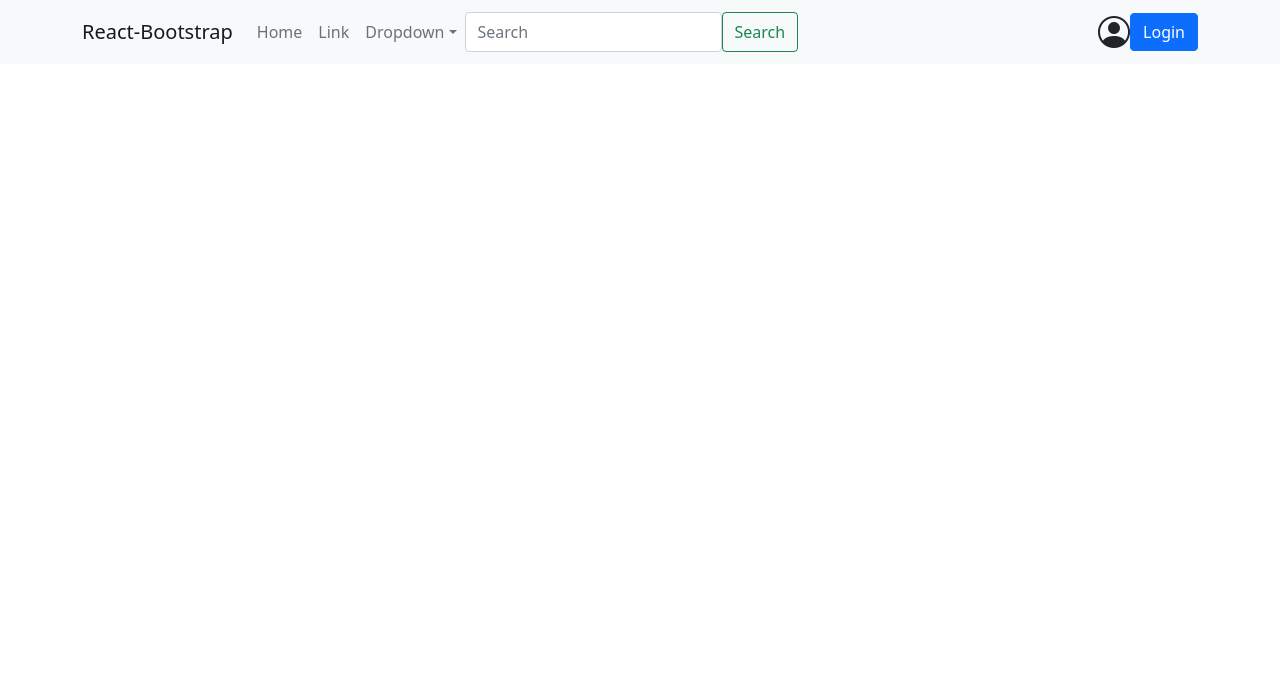
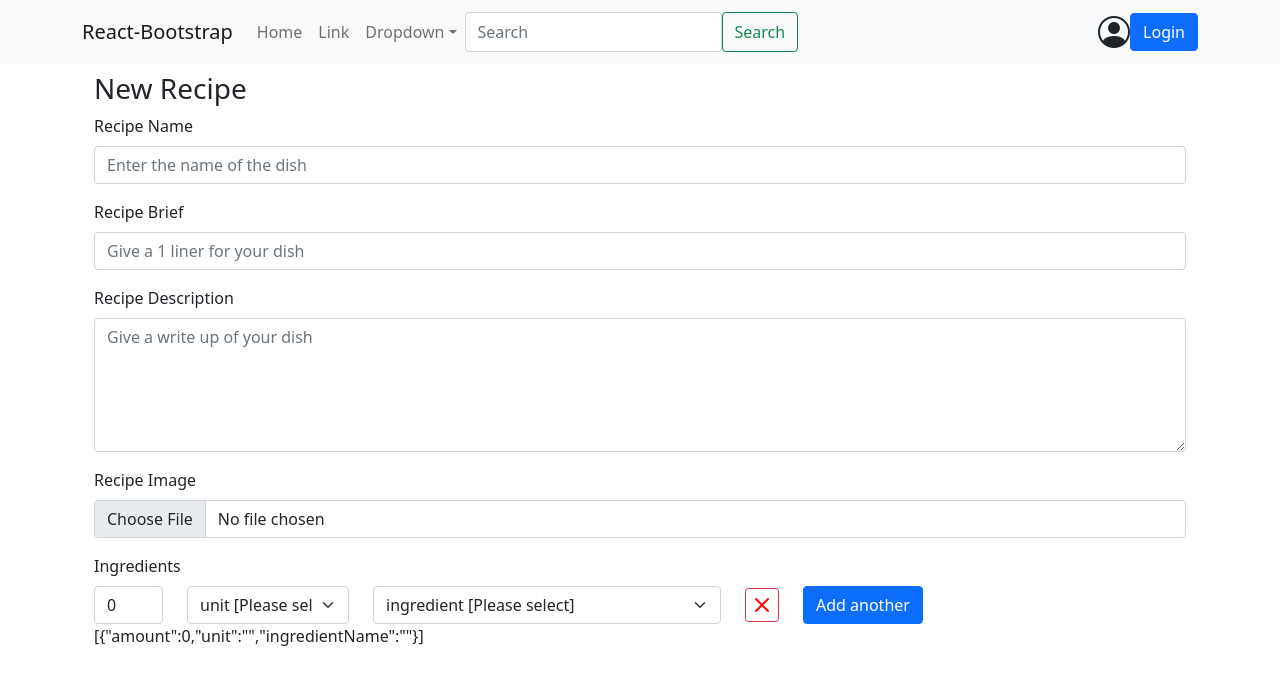
Before and after one commit to kalyak/RHub, a React (Create React App) app: page /recipes/new in a window 1280 px wide. Shown: the top 684 px of the page. Built offline with nearby package versions, Linux system fonts and the light colour scheme.

Commit message:
Added ingredients adding logic, component testing layout.

```diff
--- a/package.json
+++ b/package.json
@@ -3,6 +3,9 @@
   "version": "0.1.0",
   "private": true,
   "dependencies": {
+    "@testing-library/jest-dom": "^5.14.1",
+    "@testing-library/react": "^12.0.0",
+    "@testing-library/user-event": "^13.2.1",
     "bootstrap": "^5.1.0",
     "react": "^16.11.0",
     "react-bootstrap": "^2.0.0-beta.5",
--- a/src/recipes/components/CommentForm.js
+++ b/src/recipes/components/CommentForm.js
@@ -0,0 +1,19 @@
+import React from "react";
+import { Button, Container, Form } from "react-bootstrap";
+
+const CommentForm = () => {
+  return (
+    <Container className="mb-3">
+      <Form>
+        <Form.Control
+          as="textarea"
+          rows={5}
+          placeholder="Have you tried this recipe? Comment here on how it turned out!"
+        />
+        <Button type="submit">Submit</Button>
+      </Form>
+    </Container>
+  );
+};
+
+export default CommentForm;
--- a/src/recipes/components/InstructionsList.js
+++ b/src/recipes/components/InstructionsList.js
@@ -4,10 +4,10 @@ const InstructionsList = ({ instructionsList }) => {
   return (
     <React.Fragment>
       {instructionsList.map((section) => (
-        <ol class="list-group list-group-numbered list-group-flush">
+        <ol className="list-group list-group-numbered list-group-flush">
           <h3>Instructions for {section.instructionsFor}</h3>
           {section.instructions.map((instruction) => (
-            <li class="list-group-item">{instruction}</li>
+            <li className="list-group-item">{instruction}</li>
           ))}
         </ol>
       ))}{" "}
--- a/src/recipes/components/RecipeCarousel.js
+++ b/src/recipes/components/RecipeCarousel.js
@@ -1,7 +1,6 @@
 import React, { useState } from "react";
-import { Button, Card, Carousel, Image, Row } from "react-bootstrap";
+import { Button, Card, Carousel, Image } from "react-bootstrap";
 import { Link } from "react-router-dom";
-import RecipeTags from "./RecipeTags";
 import StarRating from "./StarRating";
 
 const RecipeCarousel = ({ recipes }) => {
@@ -13,7 +12,7 @@ const RecipeCarousel = ({ recipes }) => {
   return (
     <Carousel className="border border-5">
       {recipes.map((recipe) => {
-        const date = recipe.updateDate.toDateString();
+        const date = recipe.updateDate.toLocaleDateString();
         return (
           // <RecipeCarouselItem key={recipe.id} recipe={recipe} />
           <Carousel.Item
--- a/src/recipes/components/RecipeForm.js
+++ b/src/recipes/components/RecipeForm.js
@@ -0,0 +1,190 @@
+import React, { useState } from "react";
+import { Button, Col, Container, Form, Row } from "react-bootstrap";
+
+const DUMMY_RECIPE = {
+  id: "r1",
+  title: "Brazilian Chocolate Fudge Truffles (Brigadeiros)",
+  brief: "A very yummy dish you have to try it yourself!",
+  description:
+    "Lorem ipsum dolor sit amet, consectetur adipiscing elit, sed do eiusmod tempor incididunt ut labore et dolore magna aliqua. Risus at ultrices mi tempus imperdiet nulla. Convallis a cras semper auctor neque vitae.",
+  image:
+    "https://www.thespruceeats.com/thmb/kV-YxDtWwLPHC9HDEqiF3JU-5Q8=/960x0/filters:no_upscale():max_bytes(150000):strip_icc():format(webp)/GettyImages-84515588-579198163df78c1734f12b1e.jpg",
+  tags: ["quick & easy", "appetizers"],
+  user: "u1",
+  updateDate: new Date(),
+  rating: 4.8,
+  noOfRatings: 536,
+  noOfComments: 209,
+  ingredientsList: [
+    {
+      ingredientsFor: "Brigadeiros",
+      ingredients: [
+        {
+          ingredientName: "sweetened condensed milk",
+          amount: 14,
+          unit: "ounce",
+        },
+        { ingredientName: "cocoa powder", amount: 4, unit: "tablespoon" },
+        { ingredientName: "salt", amount: 1 / 4, unit: "teaspoon" },
+        { ingredientName: "butter", amount: 3, unit: "tablespoon" },
+        { ingredientName: "vanilla", amount: 1, unit: "teaspoon" },
+        { ingredientName: "chocolate sprinkles", amount: null, unit: null },
+      ],
+    },
+  ],
+  instructionsList: [
+    {
+      instructionsFor: "Brigadeiros",
+      instructions: [
+        "Pour the condensed milk into a pot. Stir in the cocoa powder and the salt.",
+        "Cook, stirring constantly, over low heat. Keep the mixture barely at a boil to prevent burning and sticking.",
+        "Cook for 10 to 15 minutes, stirring constantly until the mixture becomes very thick and shiny and starts to pull away from the bottom and sides of the pan.",
+        "Remove from the heat and stir in the butter and vanilla.",
+        "Chill in the refrigerator for 20 to 30 minutes. With buttered hands, roll the mixture into 1-inch balls.",
+        "Roll each ball in the chocolate sprinkles and place in a paper cup.",
+        "Chill until ready to serve.",
+      ],
+    },
+  ],
+};
+
+const RecipeForm = () => {
+  const [ingredientsList, setIngredientsList] = useState([
+    {
+      amount: 0,
+      unit: "",
+      ingredientName: "",
+    },
+  ]);
+
+  const editIngredientHander = (event, index) => {
+    const { id, value } = event.target;
+    const newIngredientsList = [...ingredientsList];
+    newIngredientsList[index][id] = value;
+    setIngredientsList(newIngredientsList);
+  };
+  const addIngredientHandler = () => {
+    setIngredientsList([
+      ...ingredientsList,
+      { amount: 0, unit: "", ingredientName: "" },
+    ]);
+  };
+
+  const removeIngredientHandler = (index) => {
+    const newIngredientsList = [...ingredientsList];
+    newIngredientsList.splice(index, 1);
+    setIngredientsList(newIngredientsList);
+    console.log(newIngredientsList);
+  };
+
+  return (
+    <Container>
+      <h3>New Recipe</h3>
+      <Form>
+        <Form.Group className="mb-3" controlId="formRecipeTitle">
+          <Form.Label>Recipe Name</Form.Label>
+          <Form.Control
+            type="textarea"
+            alt="Recipe name input"
+            placeholder="Enter the name of the dish"
+          />
+        </Form.Group>
+        <Form.Group className="mb-3" controlId="formRecipeBrief">
+          <Form.Label>Recipe Brief</Form.Label>
+          <Form.Control
+            type="textarea"
+            alt="Recipe brief input"
+            placeholder="Give a 1 liner for your dish"
+          />
+        </Form.Group>
+        <Form.Group className="mb-3" controlId="formRecipeDescription">
+          <Form.Label>Recipe Description</Form.Label>
+          <Form.Control
+            as="textarea"
+            rows={5}
+            placeholder="Give a write up of your dish"
+          />
+        </Form.Group>
+        <Form.Group className="mb-3" controlId="formRecipeImage">
+          <Form.Label>Recipe Image</Form.Label>
+          <Form.Control type="file" alt="Recipe image file picker" />
+        </Form.Group>
+        <Form.Label>Ingredients</Form.Label>
+        {ingredientsList.map((ingredient, index) => (
+          <Row name="ingredientRow" key={index} className="align-items-center">
+            {/* <Col md="1"> */}
+            <Form.Group as={Col} md="1" controlId="amount">
+              <Form.Control
+                type="number"
+                placeholder="Amount"
+                onChange={(event) => editIngredientHander(event, index)}
+                value={ingredient.amount}
+                min={0}
+                step={0.01}
+              />
+            </Form.Group>
+            {/* </Col> */}
+            {/* <Col md="2"> */}
+            <Form.Group as={Col} md="2" controlId="unit">
+              <Form.Select
+                onChange={(event) => editIngredientHander(event, index)}
+                value={ingredient.unit}
+              >
+                <option value="" disabled hidden>
+                  unit [Please select]
+                </option>
+                <option value="cup">cup</option>
+                <option value="tbsp">tablespoon</option>
+                <option value="tsp">fluid ounce</option>
+                <option value="gram">gram</option>
+                <option value="ml">ml</option>
+              </Form.Select>
+            </Form.Group>
+            {/* </Col> */}
+            {/* <Col md="4"> */}
+            <Form.Group as={Col} md="4" controlId="ingredientName">
+              <Form.Select
+                onChange={(event) => editIngredientHander(event, index)}
+                value={ingredient.ingredientName}
+              >
+                <option value="" disabled hidden>
+                  ingredient [Please select]
+                </option>
+                <option value="chocolate">Chocolate</option>
+                <option value="milk">Milk</option>
+                <option value="i3">Sugar</option>
+                <option value="i4">Water</option>
+                <option value="i5">Tea</option>
+              </Form.Select>
+            </Form.Group>
+            {/* </Col> */}
+            <Col md="auto">
+              <Button
+                name="removeIngredientBtn"
+                onClick={(index) => removeIngredientHandler(index)}
+                variant="outline-danger"
+                size="sm"
+              >
+                <i
+                  className="bi bi-x-lg"
+                  style={{ fontSize: "1rem", color: "red" }}
+                />
+                {/* X */}
+              </Button>
+            </Col>
+            {index === ingredientsList.length - 1 && (
+              <Col md="auto">
+                <Button name="adddIngredientBtn" onClick={addIngredientHandler}>
+                  Add another
+                </Button>
+              </Col>
+            )}
+          </Row>
+        ))}
+        {JSON.stringify(ingredientsList)}
+      </Form>
+    </Container>
+  );
+};
+
+export default RecipeForm;
--- a/src/recipes/pages/NewRecipe.js
+++ b/src/recipes/pages/NewRecipe.js
@@ -1,8 +1,13 @@
 import React from "react";
-import { Form } from "react-bootstrap";
+import { Container } from "react-bootstrap";
+import RecipeForm from "../components/RecipeForm";
 
 const NewRecipe = () => {
-  return <Form></Form>;
+  return (
+    <Container>
+      <RecipeForm />
+    </Container>
+  );
 };
 
 export default NewRecipe;
```
Also changed, not shown: src/recipes/components/Comments.js (+46 -2 lines), src/recipes/pages/RecipePage.js (+11 -6 lines), src/recipes/components/FormIngredientsSelections.js (added), 2 other files (tests, documents, lock files or other folders).
